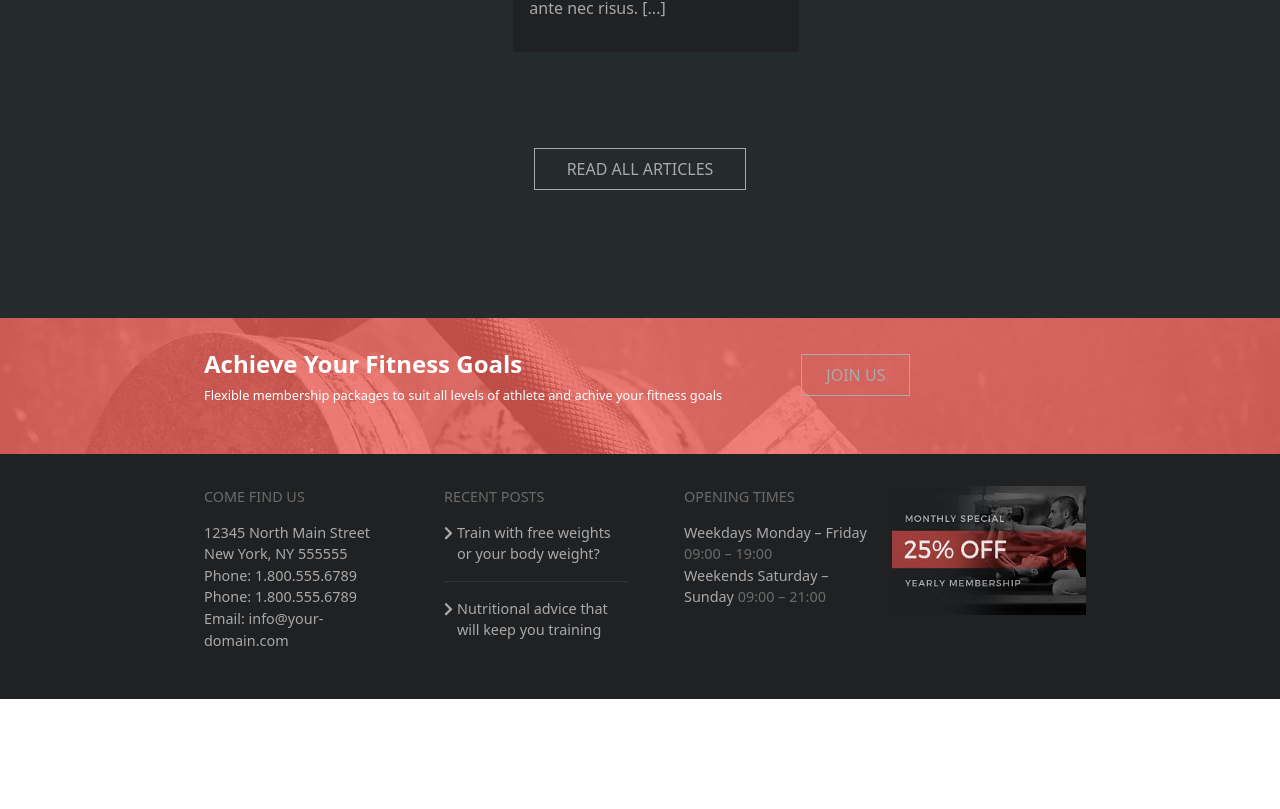
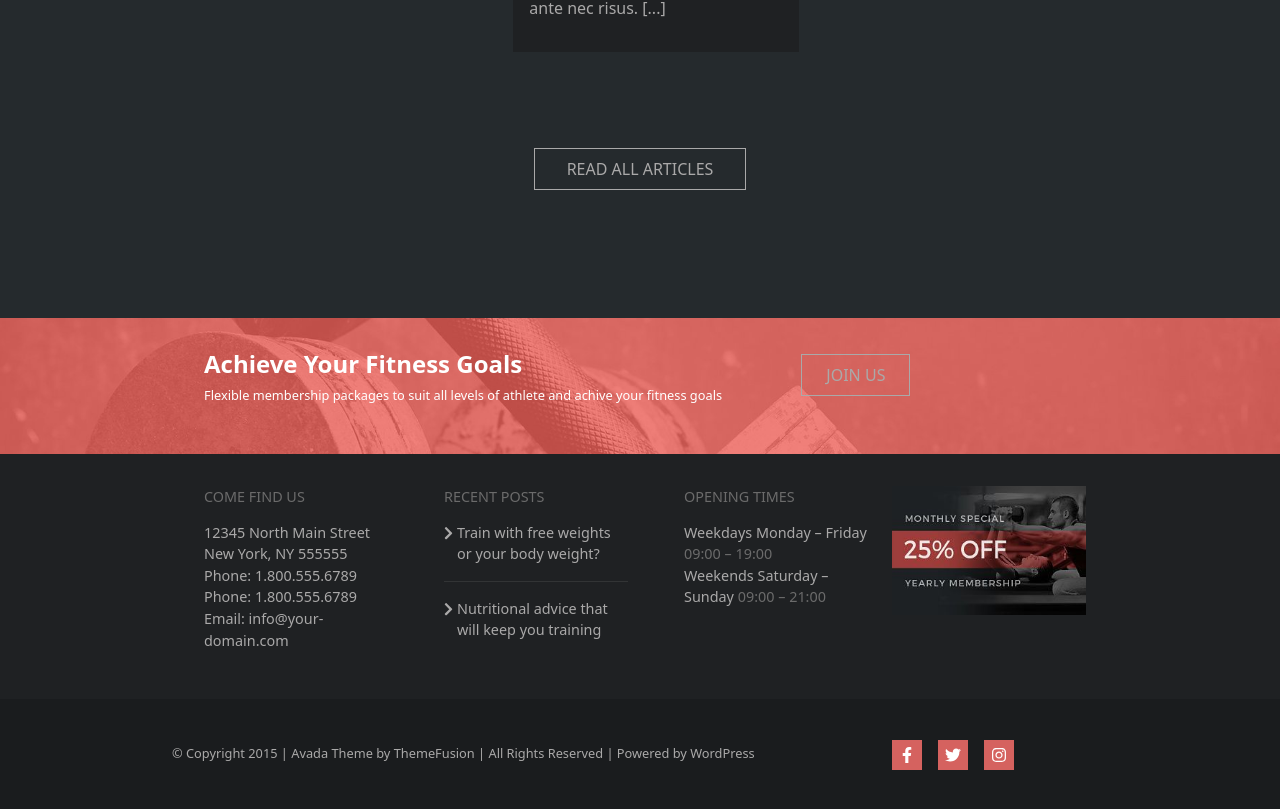
Before and after one commit to AngeloDalo/proj-html-vuejs, a Vue app: page / in a window 1280 px wide. Shown: the part 5998-6807 px from the top of the page. Before the commit the page ends 6697 px from the top, so only its background shows below. Built offline with nearby package versions, Linux system fonts and the light colour scheme; a web font is replaced by a local one.

Commit message:
copyright-social

```diff
--- a/src/assets/scss/partials/_variables.scss
+++ b/src/assets/scss/partials/_variables.scss
@@ -18,3 +18,4 @@ $TextColorSummary: #aaa9a9;
 $ContainerSignUP: #1f2123;
 $SignUpButton: #ee6059;
 $liFirstChild: #3d4346;
+$endFooter: #1a1c1e;
--- a/src/components/Footer.vue
+++ b/src/components/Footer.vue
@@ -37,6 +37,16 @@
             </div>
             <div class="col-3">
                 <img src="../assets/img/gym_ad-compressor.jpg" alt="gym ad-compressor">
+            </div>
+        </div>
+        <div class="container-end row">
+            <div class="col-9">
+                <p>&copy; Copyright 2015 | Avada Theme by ThemeFusion | All Rights Reserved | Powered by WordPress</p>
+            </div>
+            <div class="col-3">
+                <a href="#"><i class="icons fab fa-facebook-f"></i></a>
+                <a href="#"><i class="icons fab fa-twitter"></i></a>
+                <a href="#"><i class="icons fab fa-instagram"></i></a>
             </div>
         </div>
     </footer>
@@ -113,4 +123,29 @@ export default {
         width: 90%;
     }
 }
+.container-end {
+    background-color: $endFooter;
+    padding: 2em 12.5%;
+    display: flex;
+    align-items: center;
+    .col-9 {
+        color: $TextColorSummary;
+        font-size: 0.8em;
+        margin-top: 1em;
+    }
+    .col-3 {
+        a {
+            margin-right: 1em;
+            display: inline-block;
+            width: 30px;
+            height: 30px;
+            text-align: center;
+            line-height: 30px;
+            background-color: $ColorCubePink;
+            .icons {
+                color: white;
+            }
+        }
+    }
+}
 </style>
```
